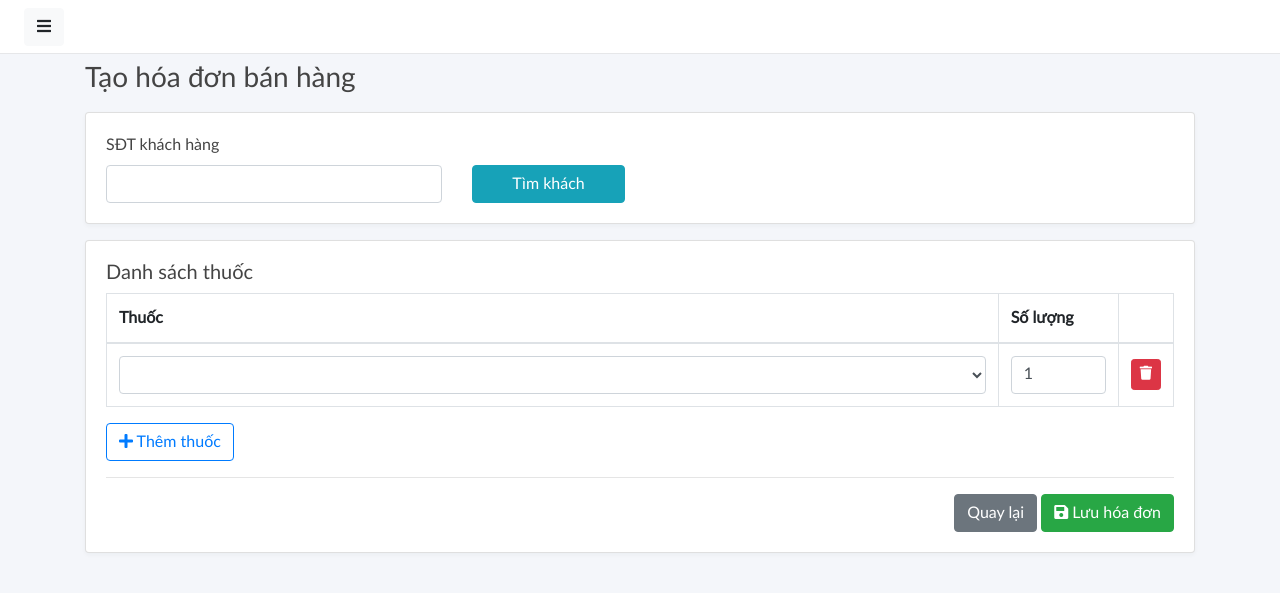
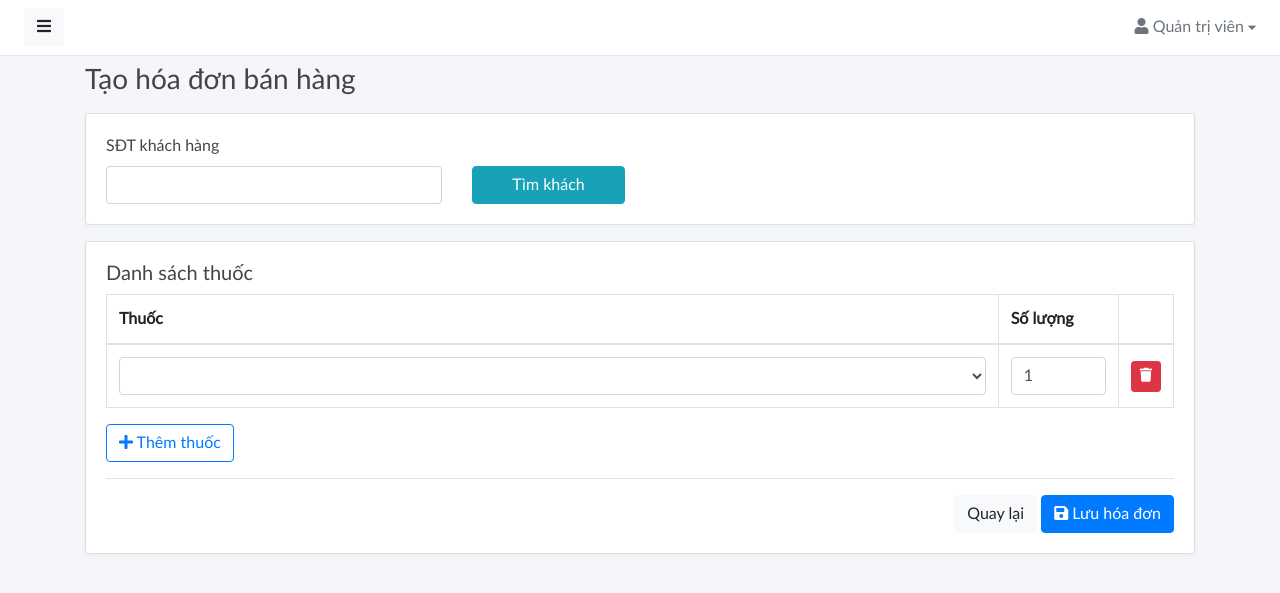
Before and after one commit to khoamai291299/NHAPMON_CNPM_NHOM-1_XD_HETHONG_QUANLY_NHATHUOC, a Django app: template myapp/templates/admin/bill_create.html in a window 1280 px wide. Shown: the top 593 px of the page. Run offline with Django 5.2, Linux system fonts and the light colour scheme; the template is opened without the code that fills it, so the values that code supplies are empty; some libraries are stand-ins or nearby versions.

Commit message:
update users

```diff
--- a/myapp/templates/admin/bill.html
+++ b/myapp/templates/admin/bill.html
@@ -113,7 +113,7 @@
                                 <th>Khách</th>
                                 <th>Tổng tiền</th>
                                 <th>Thanh toán</th>
-                                <th width="120"></th>
+                                <th width="80"></th>
                             </tr>
                             </thead>
                             <tbody>
--- a/myapp/templates/admin/bill_create.html
+++ b/myapp/templates/admin/bill_create.html
@@ -52,16 +52,51 @@
     <div class="sidebar-header">
         <img src="{% static 'imgs/logo.png' %}" class="app-logo">
     </div>
-</nav>
+      <ul class="list-unstyled components text-secondary">
+    <li><a href="{% url 'adminpanel:index' %}"><i class="fas fa-home"></i> Trang chủ</a></li>
+                <li><a href="{% url 'adminpanel:admin_users' %}"><i class="fas fa-users"></i> Tài khoản</a></li>
+                <li><a href="{% url 'adminpanel:admin_employee' %}"><i class="fas fa-id-card"></i> Nhân viên</a></li>
+                <li><a href="{% url 'adminpanel:admin_customer' %}"><i class="fas fa-user-plus"></i> Khách hàng</a></li>
+                <li class="active">
+                    <a href="{% url 'adminpanel:admin_customer_type' %}">
+                        <i class="fas fa-users"></i> Loại khách hàng
+                    </a>
+                </li>
+                <li><a href="{% url 'adminpanel:admin_product' %}"><i class="fas fa-capsules"></i> Sản phẩm</a></li>
+                <li><a href="{% url 'adminpanel:admin_category' %}"><i class="fas fa-tags"></i> Loại sản phẩm</a></li>
+                <li><a href="{% url 'adminpanel:admin_bill' %}"><i class="fas fa-file-invoice"></i> Hóa đơn</a></li>
+            </ul>
+        </nav>
 
 <div id="body" class="active">
 
 <!-- NAVBAR -->
-<nav class="navbar bg-white">
-    <button id="sidebarCollapse" class="btn btn-light">
-        <i class="fas fa-bars"></i>
-    </button>
-</nav>
+<nav class="navbar navbar-expand-lg navbar-white bg-white">
+        <button type="button" id="sidebarCollapse" class="btn btn-light"><i class="fas fa-bars"></i><span></span></button>
+        <div class="collapse navbar-collapse" id="navbarSupportedContent">
+            <ul class="nav navbar-nav ml-auto">
+
+                <li class="nav-item dropdown">
+                    <div class="nav-dropdown">
+                        <a href="" class="nav-item nav-link dropdown-toggle text-secondary" data-toggle="dropdown"><i class="fas fa-user"></i> <span>Quản trị viên</span> <i style="font-size: .8em;" class="fas fa-caret-down"></i></a>
+                        <div class="dropdown-menu dropdown-menu-right nav-link-menu">
+                            <ul class="nav-list">
+                                <li><a href="{% url 'adminpanel:admin_profile' %}" class="dropdown-item"><i class="fas fa-address-card"></i> Thông tin cá nhân</a></li>
+                                <li><a href="" class="dropdown-item"><i class="fas fa-envelope"></i> Thông báo</a></li>
+                                <li><a href="" class="dropdown-item"><i class="fas fa-cog"></i> Cài đặt</a></li>
+                                <div class="dropdown-divider"></div>
+                                <li>
+                                    <a href="{% url 'adminpanel:admin_logout' %}" class="dropdown-item">
+                                        <i class="fas fa-sign-out-alt"></i> Đăng xuất
+                                    </a>
+                                </li>
+                            </ul>
+                        </div>
+                    </div>
+                </li>
+            </ul>
+        </div>
+    </nav>
 
 <div class="content">
 <div class="container">
@@ -199,13 +234,13 @@
 
 <div class="text-right">
     <a href="{% url 'adminpanel:admin_bill' %}"
-       class="btn btn-secondary">
+       class="btn btn-light">
         Quay lại
     </a>
 
     <button name="action"
             value="save_bill"
-            class="btn btn-success">
+            class="btn btn-primary">
         <i class="fas fa-save"></i> Lưu hóa đơn
     </button>
 </div>
```
Also changed, not shown: myapp/templates/admin/roles.html (+48 -9 lines).
